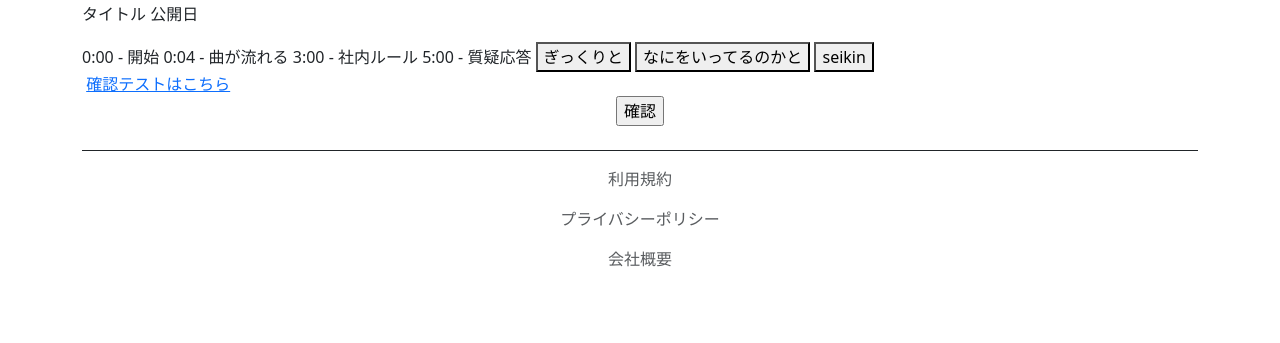
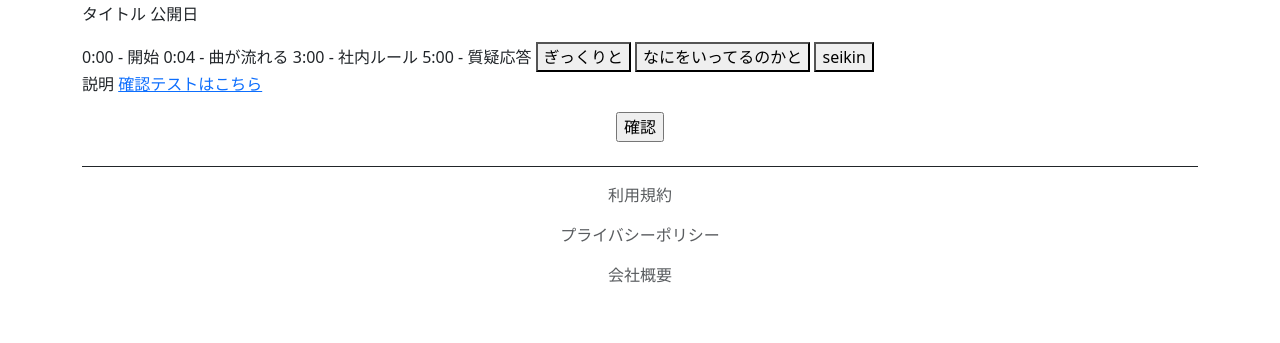
Before and after one commit to hasimoti/ReLearnpjt, a PHP site: page /course_detail.php in a window 1280 px wide. Shown: the part 558-901 px from the top of the page. Before the commit the page ends 825 px from the top, so only its background shows below. Run offline with PHP 8.4, Linux system fonts and the light colour scheme.

Commit message:
説明しよう

```diff
--- a/sources/course_detail.php
+++ b/sources/course_detail.php
@@ -500,7 +500,6 @@ END_BLOCK;
 		<label class="title"><p>タイトル</p></label>
 		<label class="release"><p>公開日</p></label>
 	</div>
-
 		<div class="timestamp"><!-- googledriveに保存している場合タイムスタンプは使えない-->
 			<a >0:00 - 開始</a>
 			<a >0:04 - 曲が流れる</a>
@@ -511,7 +510,7 @@ END_BLOCK;
 			<button type="button" id="seikin" class="seikin">seikin</button>
 		</div>
 
-		<label class="description"><p></p></label>
+		<label class="description"><p>説明</p></label>
 		<a href="check_test.php">確認テストはこちら</a>
 </div>
 
```
